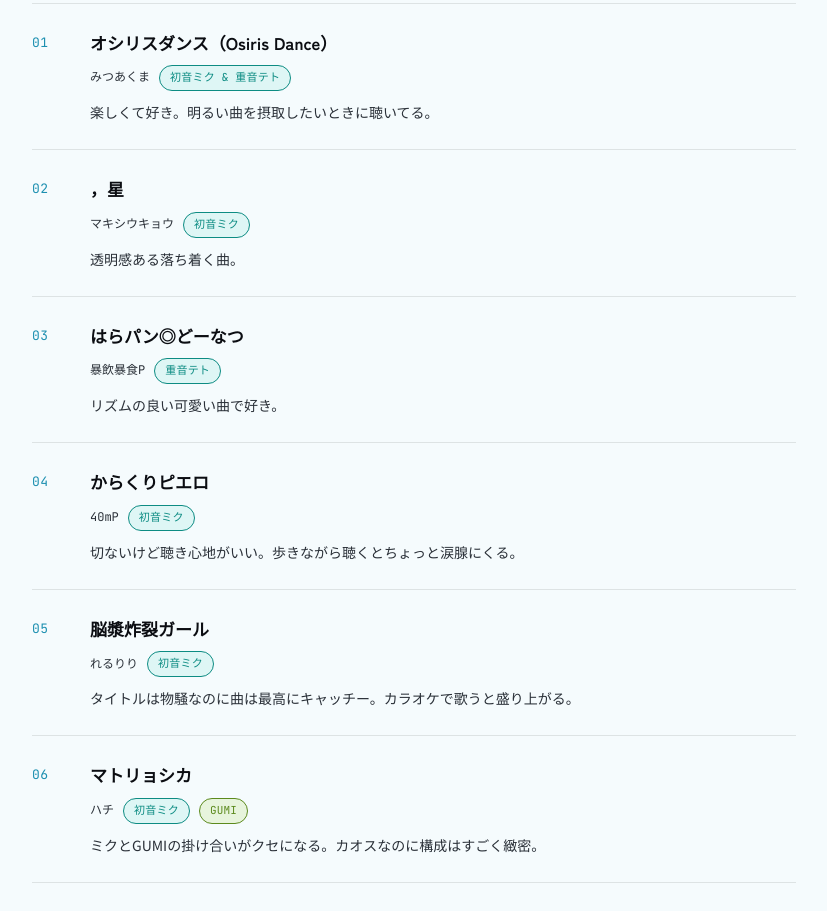
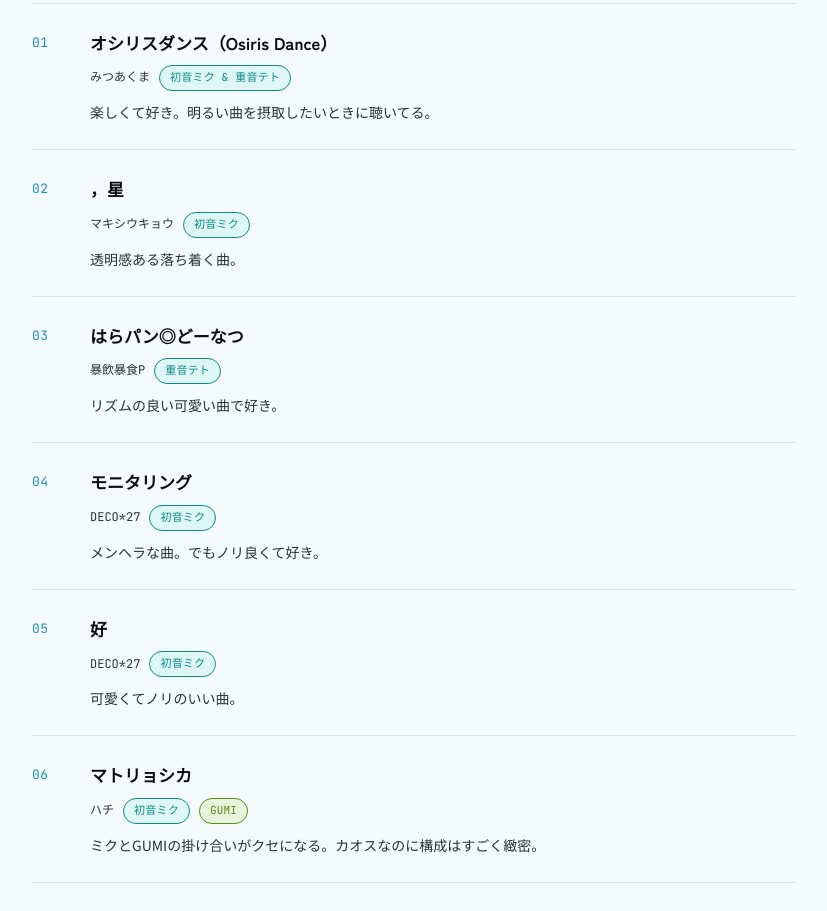
Before and after one commit to Azaleacreativeroom888/fan-bokaro, a plain HTML site: page playlist.html in a window 1280 px wide. Shown: the part 409-1320 px from the top of the page, without its empty margins (226-1053 px from the left). Drawn offline with Linux system fonts and the light colour scheme.

Commit message:
Update track details in playlist.html

```diff
--- a/playlist.html
+++ b/playlist.html
@@ -308,24 +308,24 @@
     <div class="track">
       <span class="num mono">04</span>
       <div>
-        <div class="track-meta"><span class="song">からくりピエロ</span></div>
+        <div class="track-meta"><span class="song">モニタリング</span></div>
         <div class="track-sub">
-          <span class="producer">40mP</span>
+          <span class="producer">DECO*27</span>
           <span class="vchip miku">初音ミク</span>
         </div>
-        <p class="comment">切ないけど聴き心地がいい。歩きながら聴くとちょっと涙腺にくる。</p>
+        <p class="comment">メンヘラな曲。でもノリ良くて好き。</p>
       </div>
     </div>
 
     <div class="track">
       <span class="num mono">05</span>
       <div>
-        <div class="track-meta"><span class="song">脳漿炸裂ガール</span></div>
+        <div class="track-meta"><span class="song">好</span></div>
         <div class="track-sub">
-          <span class="producer">れるりり</span>
+          <span class="producer">DECO*27</span>
           <span class="vchip miku">初音ミク</span>
         </div>
-        <p class="comment">タイトルは物騒なのに曲は最高にキャッチー。カラオケで歌うと盛り上がる。</p>
+        <p class="comment">可愛くてノリのいい曲。</p>
       </div>
     </div>
 
```
